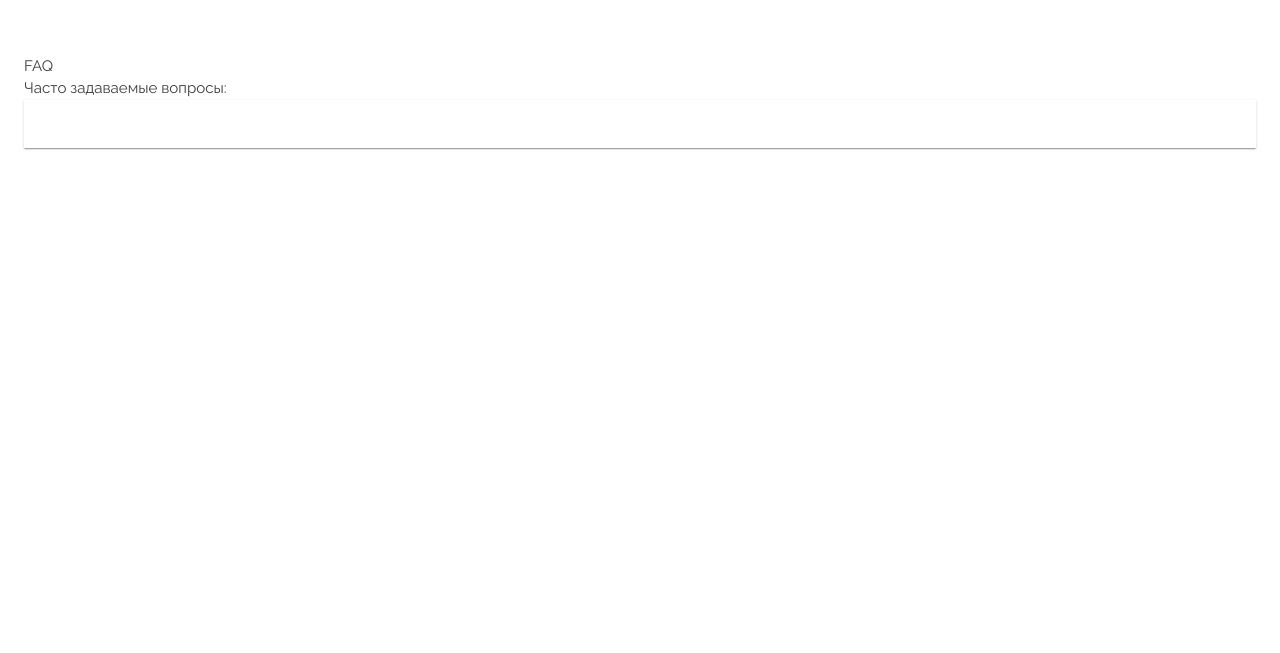
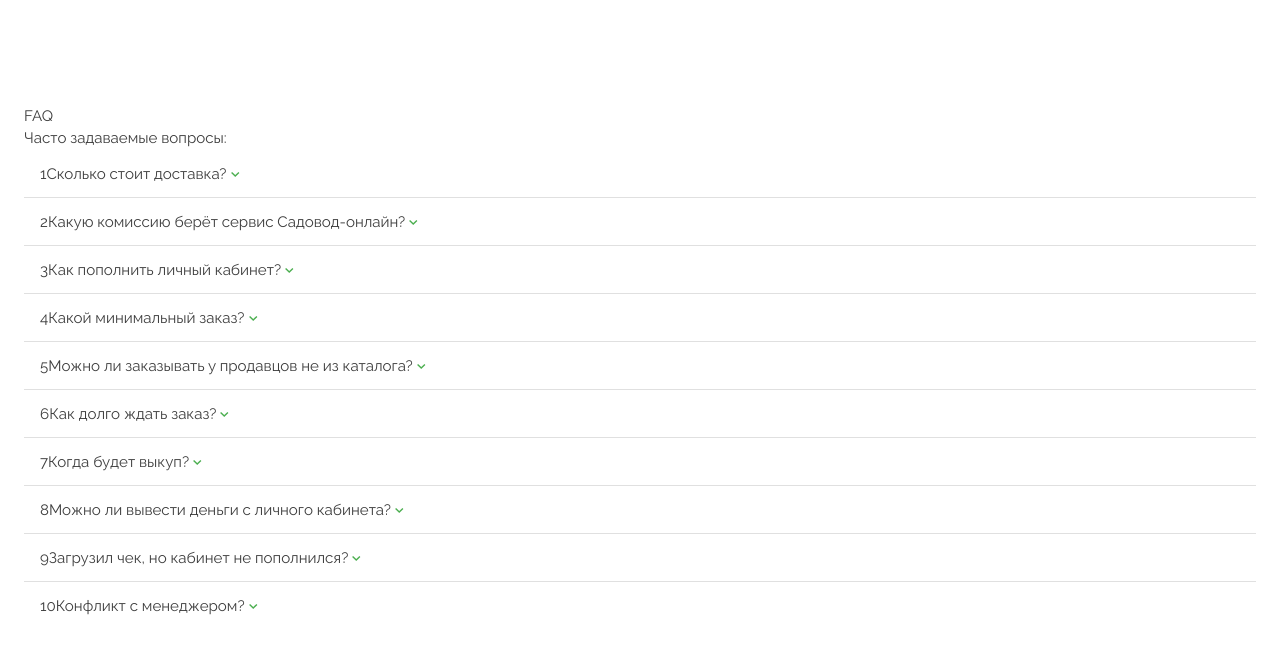
Before and after one commit to lavet13/sadovod-ts, a React (Vite) app: page / in a window 1280 px wide. Shown: the part 4358-5011 px from the top of the page. Built offline with nearby package versions, Linux system fonts and the light colour scheme.

Commit message:
questions

```diff
--- a/package.json
+++ b/package.json
@@ -16,6 +16,7 @@
     "@mui/material": "^5.13.6",
     "@reduxjs/toolkit": "^1.9.5",
     "axios": "^1.4.0",
+    "html-react-parser": "^4.0.0",
     "ra-data-json-server": "^4.11.4",
     "react": "^18.2.0",
     "react-admin": "^4.11.4",
--- a/src/components/catalogues/catalogues.styles.tsx
+++ b/src/components/catalogues/catalogues.styles.tsx
@@ -15,15 +15,10 @@
   display: 'flex',
   flexWrap: 'wrap',
   alignContent: 'center',
+
   background: 'transparent',
 
-  [`@media screen and (max-height: ${minHeight}px)`]: {
-    height: `${minHeight}px`,
-  },
-
-  [`@media screen and (min-height: ${maxHeight}px)`]: {
-    height: `${maxHeight}px`,
-  },
+  height: `${maxHeight}px`,
 }));
 
 export const SwiperPagination = styled(Box)(({ theme }) => ({
--- a/src/components/faq/faq.component.tsx
+++ b/src/components/faq/faq.component.tsx
@@ -1,12 +1,109 @@
+import { useState } from 'react';
+
+import parse from 'html-react-parser';
+
 import {
   Accordion,
+  AccordionDetails,
   AccordionSummary,
   Container,
   Stack,
   Typography,
 } from '@mui/material';
+
+import { ExpandMore } from '@mui/icons-material';
+
 import { FAQWrapper } from './faq.styles';
-import { useState } from 'react';
+
+type QuestionsAndAnswers = {
+  [id: string]: {
+    id: string;
+    number: number;
+    question: string;
+    answer: string;
+    urlPath?: string;
+  };
+};
+
+const questionsAndAnswers: QuestionsAndAnswers = {
+  1: {
+    id: '1',
+    number: 1,
+    question: 'Сколько стоит доставка?',
+    answer: `<b>Для ЛДНР и КРЫМА</b><br/>Доставка товара зависит от общей стоимости заказа. Калькулятор доставки можно посмотреть тут: <a href="https://sadovod-online.ru/delivery-calculator">https://sadovod-online.ru/delivery-calculator</a>
+       <br/><br/><b>ДЛЯ РФ</b><br/>Стоимость доставки соответствует тарифу ТК «СДЭК» Калькулятор доставки можно посмотреть тут: <a href="https://www.cdek.ru/ru/calculate">https://www.cdek.ru/ru/calculate</a>
+      `,
+  },
+  2: {
+    id: '2',
+    number: 2,
+    question: 'Какую комиссию берёт сервис Садовод-онлайн?',
+    answer:
+      'Садовод онлайн берёт 10% от стоимости товаров за организационный сбор и отправку, а также становится ответственным за выкупленный товар. Если что-то случается с товаром, например, не тот размер, товар повреждён или иные отклонения от заказа. В данном случаем Садовод-Онлайн выплачивает всю стоимость товара с 10% обратно клиенту взамен на не ликвидный товар. Важно: товар необходимо проверять на месте приёмки груза.',
+  },
+  3: {
+    id: '3',
+    number: 3,
+    question: 'Как пополнить личный кабинет?',
+    answer: `Пополнить личный кабинет можно несколькими способами:<br/><br/>
+             1. На любом из отделений ТК "НАША ПОЧТА" Список отделений на карте представлен ниже. При оплате Вам необходимо сказать: Что вы пополняете личный кабинет на сайте Садовод-онлайн и номер вашего личного кабинета.<br/><br/>
+
+             Пример: Мне необходимо положить 5 000 руб. на сайт Садовод-онлайн, на личный кабинет № (номер вашего личного кабинета)<br/><br/>
+
+             2. Денежные средства можно положить путём перевода через карту банка РФ (Сбербанк или ПСБ) а также на карту ЦРБ ДНР. Узнать номер карты можно в личном кабинете на вкладке «баланс»<br/><br/>
+             <b>ВАЖНО: после оплаты чек необходимо загрузить со своего личного кабинета. Загрузить можно на вкладке «Баланс»</b>
+            `,
+  },
+  4: {
+    id: '4',
+    number: 4,
+    question: 'Какой минимальный заказ?',
+    answer:
+      'Минимального заказ не существует, можно заказывать от 1-й единицы и от одного рубля',
+  },
+  5: {
+    id: '5',
+    number: 5,
+    question: 'Можно ли заказывать у продавцов не из каталога?',
+    answer:
+      'Да, в заказе можно добавлять своё фото с любого источника (VK. Instagram WhatsApp и другие)',
+  },
+  6: {
+    id: '6',
+    number: 6,
+    question: 'Как долго ждать заказ?',
+    answer:
+      'В среднем заказ доходит за 10-14 дней. Возможны задержки в праздники из-за большого количества заказов. Например, Новый год или 8-е Марта. Пожалуйста планируйте покупки чуть заранее что бы успеть получить товар',
+  },
+  7: {
+    id: '7',
+    number: 7,
+    question: 'Когда будет выкуп?',
+    answer:
+      'Выкуп происходит 2 дня в неделю Среда и Суббота. Дни могут меняться от количества заказов, а также увеличиваться количество дней закупок',
+  },
+  8: {
+    id: '8',
+    number: 8,
+    question: 'Можно ли вывести деньги с личного кабинета?',
+    answer:
+      'Можно, для вывода денежных средств необходимо зайти в личный кабинет и перейти на вкладку «Баланс» далее нажать кнопку «Вывод средств» указываем сумму для вывода. Денежные средства возвращается в течении 7-ми рабочих дней.',
+  },
+  9: {
+    id: '9',
+    number: 9,
+    question: 'Загрузил чек, но кабинет не пополнился?',
+    answer:
+      'Каждый чек проверяется вручную на предмет подделок, в связи с этим возможна задержка с пополнением баланса! Чеки проверяются в течении 48 часов (не считая воскресенье).',
+  },
+  10: {
+    id: '10',
+    number: 10,
+    question: 'Конфликт с менеджером?',
+    answer:
+      'Если у вас произошел конфликт или вы не можете связаться с менеджером. Свяжитесь с руководством по телефону: <a href="tel:380713234955">+38 071 323-49-55</a> (Viber).',
+  },
+};
 
 const FAQ = () => {
   const [expanded, setExpanded] = useState<string | false>(false);
@@ -22,9 +119,26 @@
         <Stack>
           <Typography>FAQ</Typography>
           <Typography>Часто задаваемые вопросы:</Typography>
-          <Accordion expanded={expanded === 'panel1'}>
-            <AccordionSummary></AccordionSummary>
-          </Accordion>
+          {Object.values(questionsAndAnswers).map(QA => (
+            <Accordion
+              key={QA.id}
+              expanded={expanded === `question${QA.id}`}
+              onChange={handleChange(`question${QA.id}`)}
+            >
+              <AccordionSummary
+                expandIcon={<ExpandMore color='primary' />}
+                aria-controls={`question${QA.id}-content`}
+              >
+                <Typography>
+                  <span>{QA.number}</span>
+                  {QA.question}
+                </Typography>
+              </AccordionSummary>
+              <AccordionDetails>
+                <Typography>{parse(QA.answer)}</Typography>
+              </AccordionDetails>
+            </Accordion>
+          ))}
         </Stack>
       </Container>
     </FAQWrapper>
--- a/src/main.tsx
+++ b/src/main.tsx
@@ -605,6 +605,24 @@
         },
       },
     },
+    MuiAccordionSummary: {
+      styleOverrides: {
+        content: {
+          flexGrow: 0,
+        },
+
+        root: {
+          justifyContent: 'flex-start',
+        },
+      },
+    },
+    MuiAccordion: {
+      styleOverrides: {
+        root: {
+          boxShadow: 'unset',
+        },
+      },
+    },
     MuiContainer: {
       styleOverrides: {
         root: {
```
Also changed, not shown: 1 other file (tests, documents, lock files or other folders).
